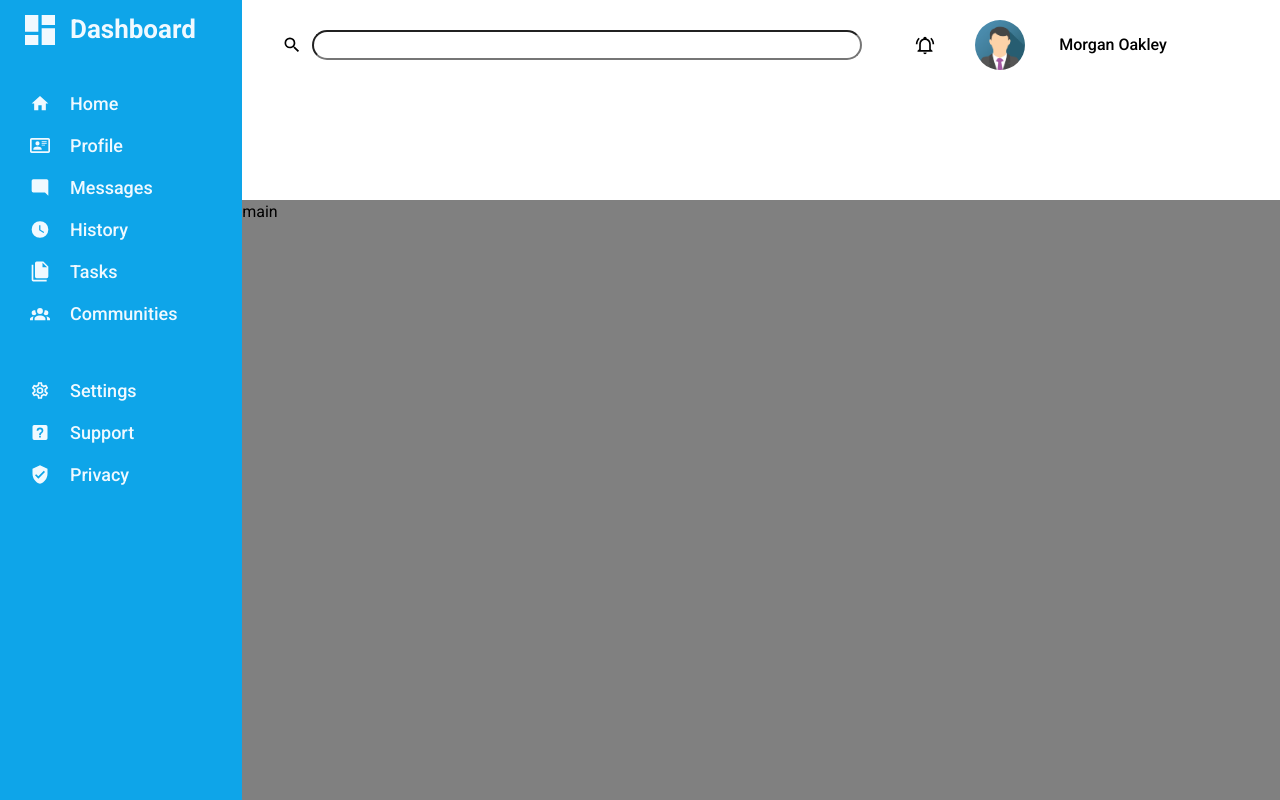
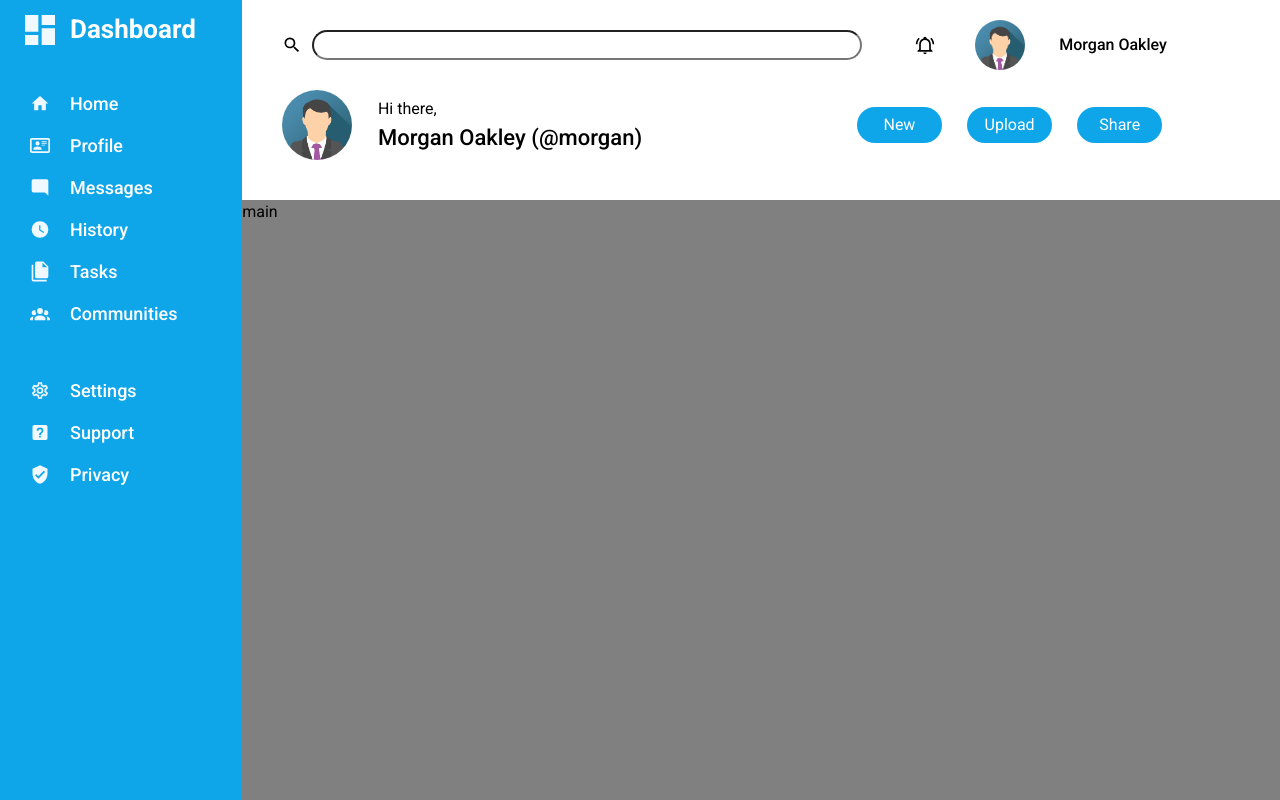
Before and after one commit to Chen-Lin-106/dashboard, a plain HTML site: page index.html in a window 1280 px wide. Drawn offline with Linux system fonts and the light colour scheme.

Commit message:
second update header

```diff
--- a/index.html
+++ b/index.html
@@ -64,18 +64,28 @@
       <div class="header">
         <div class="header-container">
           <div id="top-section">
-            <img class="left" src="images/magnify.svg" alt="" /><input
+            <img src="images/magnify.svg" alt="" /><input
               class="left"
               type="text"
             />
 
-            <img class="right" src="images/bell-ring-outline.svg" alt="" /><img
-              class="right"
+            <img src="images/bell-ring-outline.svg" alt="" /><img
               id="avatar-image"
               src="images/img_avatar.png"
               alt=""
             />
-            <p class="right">Morgan Oakley</p>
+            <p>Morgan Oakley</p>
+          </div>
+          <div id="botton-section">
+            <img src="images/img_avatar.png" alt="" />
+            <div id="text-display">
+              <p>Hi there,</p>
+              <p>Morgan Oakley (@morgan)</p>
+            </div>
+
+            <a href="">New</a>
+            <a href="">Upload</a>
+            <a href="">Share</a>
           </div>
         </div>
       </div>
--- a/style.css
+++ b/style.css
@@ -37,8 +37,8 @@ body {
 }
 
 /* A elements that don't have a class get default styles */
-a:not([class]) {
-  text-decoration-skip-ink: auto;
+a {
+  text-decoration: none;
 }
 
 img,
@@ -61,7 +61,7 @@ svg {
   background-color: #0ea5e9;
   grid-column: 1;
   grid-row: 1/5;
-  color: #f0f9ff;
+  color: #ffff;
 }
 
 .sidebar-container {
@@ -106,7 +106,7 @@ svg {
 }
 
 .header {
-  background-color: white;
+  background-color: #ffff;
   grid-template: 2;
   grid-row: 1;
 }
@@ -141,6 +141,33 @@ svg {
   border-radius: 50%;
 }
 
+.header #botton-section {
+  display: grid;
+  grid-template-columns: 0.1fr 0.5fr 0.115fr 0.115fr 0.115fr;
+  align-items: center;
+  margin-top: 20px;
+}
+
+.header #botton-section img {
+  width: 70px;
+  height: 70px;
+  border-radius: 50%;
+}
+
+.header #botton-section p:last-child {
+  font-size: 22px;
+  font-weight: 500;
+}
+
+.header #botton-section a {
+  background-color: #0ea5e9;
+  color: #ffff;
+  text-align: center;
+  margin-right: 25px;
+  border-radius: 60px;
+  padding: 6px 8px;
+}
+
 .main-content {
   background-color: grey;
   grid-column: 2;
```
